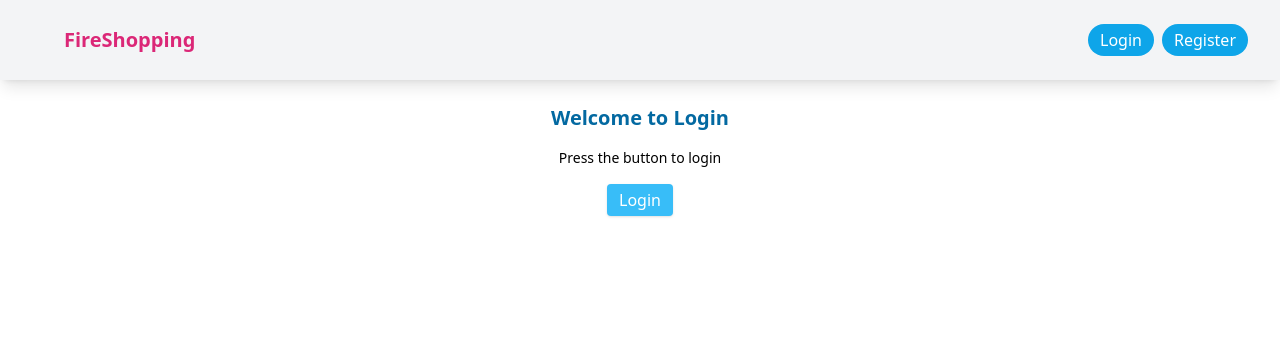
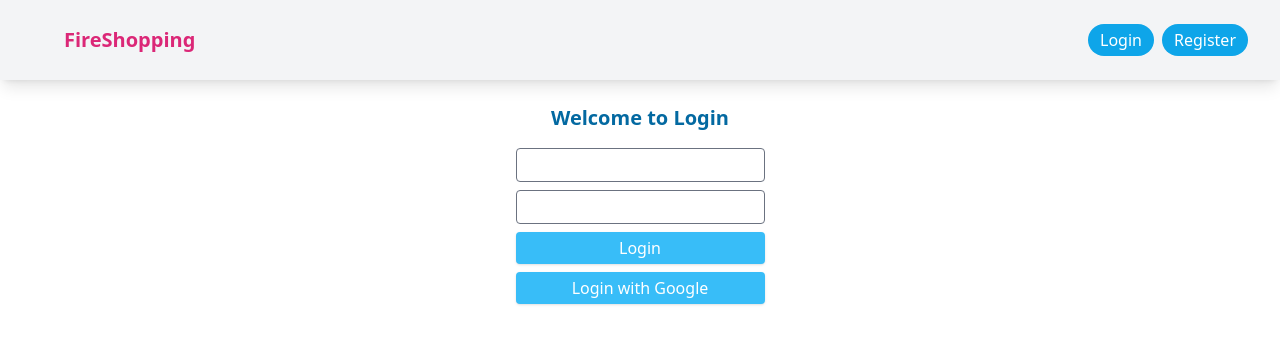
Before and after one commit to katiaku/firebase-shopping, a React (Create React App) app: page / in a window 1280 px wide. Both pictures are taken after a click on the button "Login". Shown: the top 344 px of the page. Built offline with nearby package versions, Linux system fonts and the light colour scheme; some icons are missing; the HTML template or start-up script is replaced by a standard one.

Commit message:
Add log in with email & password

```diff
--- a/src/routes/Login.jsx
+++ b/src/routes/Login.jsx
@@ -1,11 +1,15 @@
-import React from 'react';
-import { GoogleAuthProvider, getAuth, signInWithPopup } from "firebase/auth";
+import React, {useState} from 'react';
+import { GoogleAuthProvider, getAuth, signInWithPopup, signInWithEmailAndPassword } from "firebase/auth";
+import toast from 'react-hot-toast';
 
 const provider = new GoogleAuthProvider();
 const auth = getAuth();
 
 const Login = () => {
-    const doLogin = () => {
+    const [email, setEmail] = useState("");
+    const [password, setPassword] = useState("");
+
+    const doLoginGoogle = () => {
         signInWithPopup(auth, provider)
             .then((result) => {
                 // This gives you a Google Access Token. You can use it to access the Google API.
@@ -29,13 +33,34 @@ const Login = () => {
             });
     }
 
+    const doLoginEmail = e => {
+        e.preventDefault();
+        signInWithEmailAndPassword(auth, email, password)
+            .then((userCredential) => {
+                // Signed in
+                const user = userCredential.user;
+                // ...
+                toast('Signed in successfully!');
+            })
+            .catch((error) => {
+                const errorCode = error.code;
+                const errorMessage = error.message;
+            });
+    }
+
     return (
         <div className='flex flex-col gap-4 items-center'>
             <h1 className='text-xl font-semibold text-sky-700'>
                 Welcome to Login
             </h1>
-            <p className='text-sm'>Press the button to login</p>
-            <button onClick={doLogin} className='bg-sky-400 px-3 py-1 text-white rounded shadow'>Login</button>
+            <div className='flex flex-col gap-2'>
+                <form onSubmit={doLoginEmail} className='flex flex-col gap-2'>
+                    <input className='border border-gray-500 rounded py-1 px-2 outline-none' type='email' value={email} onChange={e => setEmail(e.target.value)} />
+                    <input className='border border-gray-500 rounded py-1 px-2 outline-none' type='password' value={password} onChange={e => setPassword(e.target.value)} />
+                    <button className='bg-sky-400 py-1 text-white rounded shadow'>Login</button>
+                </form>
+                <button onClick={doLoginGoogle} className='bg-sky-400 px-3 py-1 text-white rounded shadow'>Login with Google</button>
+            </div>
         </div>
     )
 }
```
